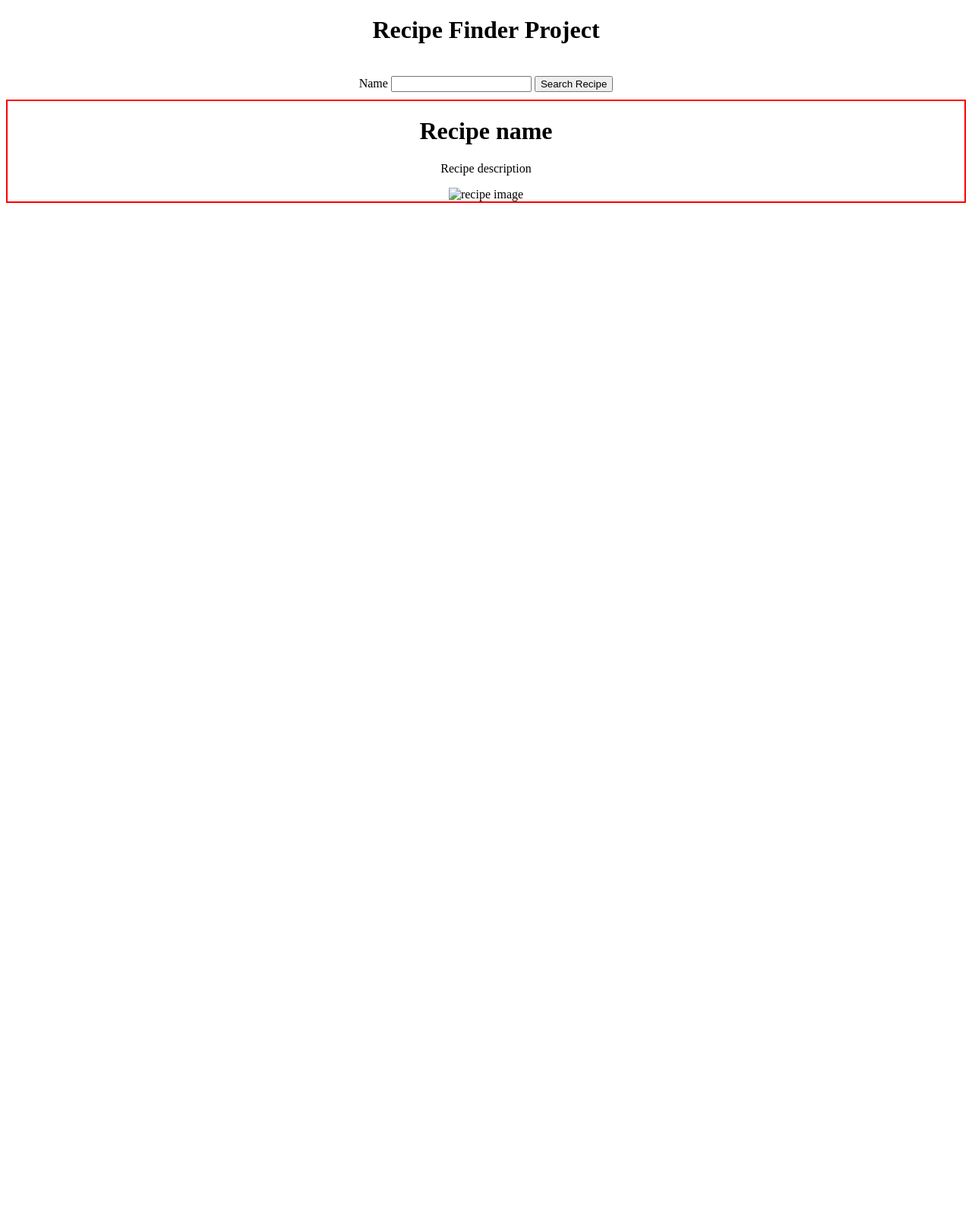
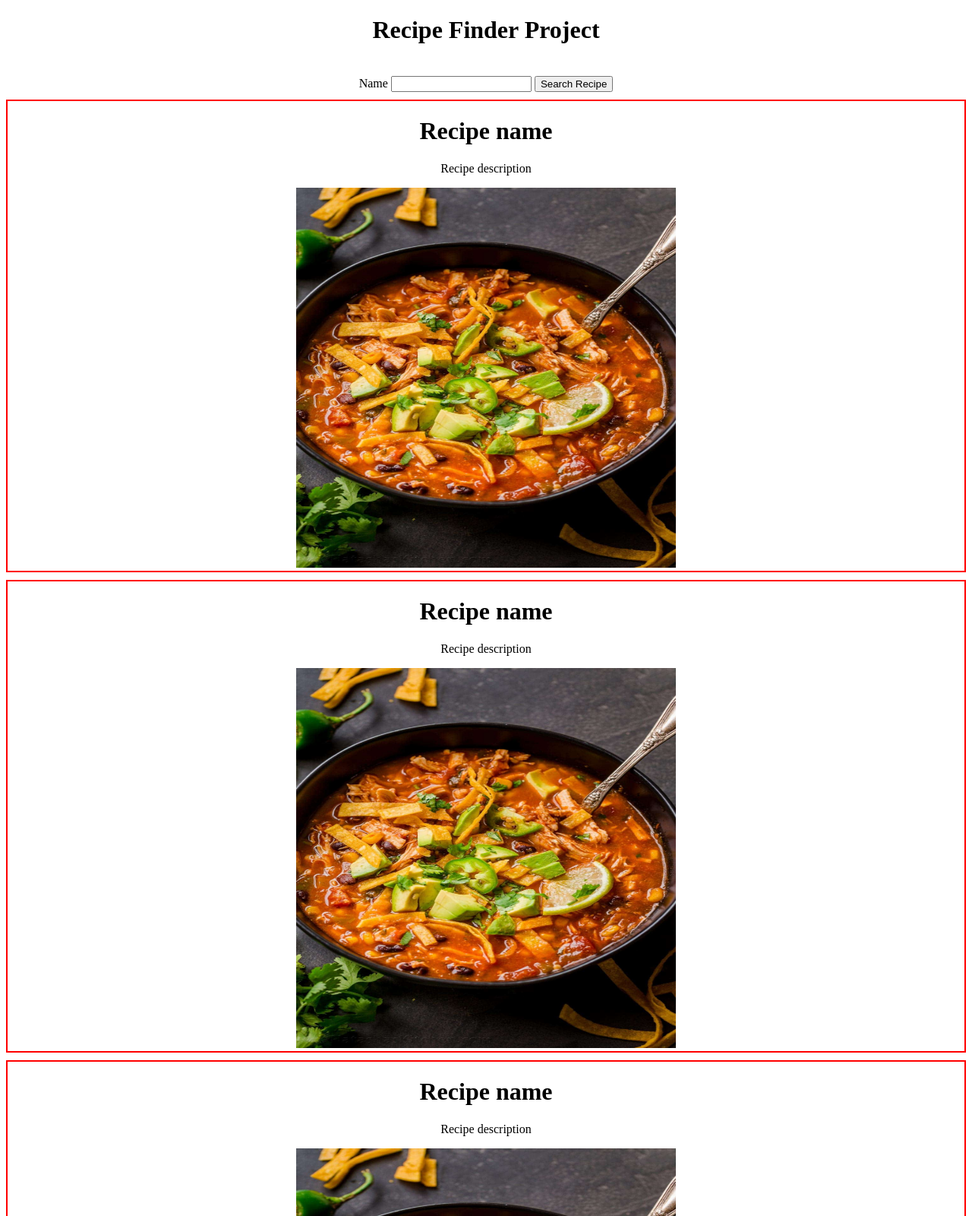
Before and after one commit to fsavena1/phase-1-project, a plain HTML site: page index.html in a window 1280 px wide. Shown: the top 1600 px of the page at 76% size. Before the commit the page ends 800 px from the top, so only its background shows below. Drawn offline with Linux system fonts and the light colour scheme; files whose address does not match are found by name.

Commit message:
Added test pic

```diff
--- a/index.html
+++ b/index.html
@@ -2,7 +2,6 @@
 <html lang="en">
   <head>
     <link rel="stylesheet" href="style.css" />
-    <script defer src="script.js"></script>
     <title>Recipe Project </title>
   </head>
  <body>
@@ -13,12 +12,22 @@
             <input type="text" id="name" name="name">
             <input type="submit" value="Search Recipe">
         </div>
-        <div id="recipe-results">
-            <h1 id="recipe-name">Recipe name</h1>
-            <p id="recipe-description">Recipe description</p>
-            <img id="recipe-image" src="#" alt="recipe image">
-        </div>
     </form>
-    <script src="index.js"></script>
+    <div id="recipe-results">
+      <h1 id="recipe-name">Recipe name</h1>
+      <p id="recipe-description">Recipe description</p>
+      <img id="recipe-image" src="/Users/franksavena/Development/code/phase-1/phase-1-project/img/Chicken-Tortilla-Soup-5.jpeg" alt="recipe image">
+    </div>
+    <div id="recipe-results">
+      <h1 id="recipe-name">Recipe name</h1>
+      <p id="recipe-description">Recipe description</p>
+      <img id="recipe-image" src="/Users/franksavena/Development/code/phase-1/phase-1-project/img/Chicken-Tortilla-Soup-5.jpeg" alt="recipe image">
+    </div>
+    <div id="recipe-results">
+      <h1 id="recipe-name">Recipe name</h1>
+      <p id="recipe-description">Recipe description</p>
+      <img id="recipe-image" src="/Users/franksavena/Development/code/phase-1/phase-1-project/img/Chicken-Tortilla-Soup-5.jpeg" alt="recipe image">
+    </div>
+    <script  defer src="index.js"></script>
  </body>
 </html>
--- a/style.css
+++ b/style.css
@@ -16,3 +16,12 @@ form {
     margin-top: 10px;
 
 }
+
+div {
+    text-align: center;
+
+}
+img{
+    height: 500px;
+    width: 500px;
+}
```
Also changed, not shown: img/Chicken-Tortilla-Soup-5.jpeg (added).
